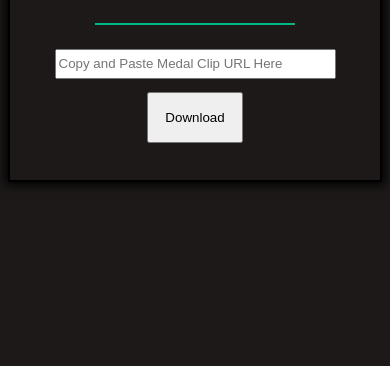
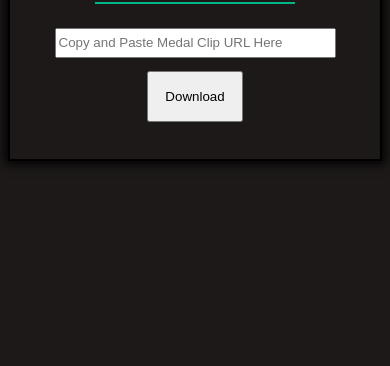
Before and after one commit to Tyson3101/Medal-Bypass, a plain HTML site: page src/public/index.html in a window 390 px wide. Shown: the part 396-762 px from the top of the page. Drawn offline with Linux system fonts and the light colour scheme.

Commit message:
mobile sizing

```diff
--- a/src/public/index.html
+++ b/src/public/index.html
@@ -41,7 +41,7 @@
         align-items: center;
         flex-direction: column;
         text-align: center;
-        height: 100vh;
+        height: 95vh;
         overflow: hidden;
       }
       .inputArea {
@@ -54,6 +54,7 @@
         border: 2px solid black;
         box-shadow: 0 0 10px 3px rgb(0, 0, 0);
         max-width: 700px;
+        min-width: fit-content;
       }
       .inputArea .header {
         margin-bottom: 2em;
```
